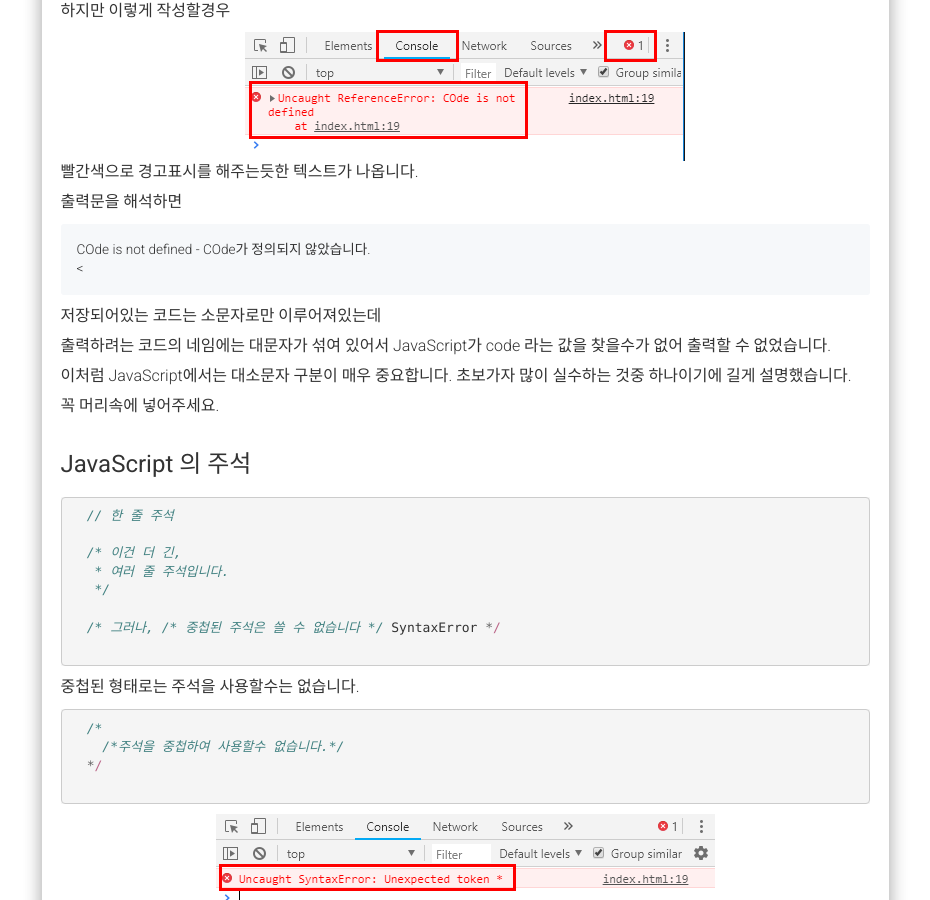
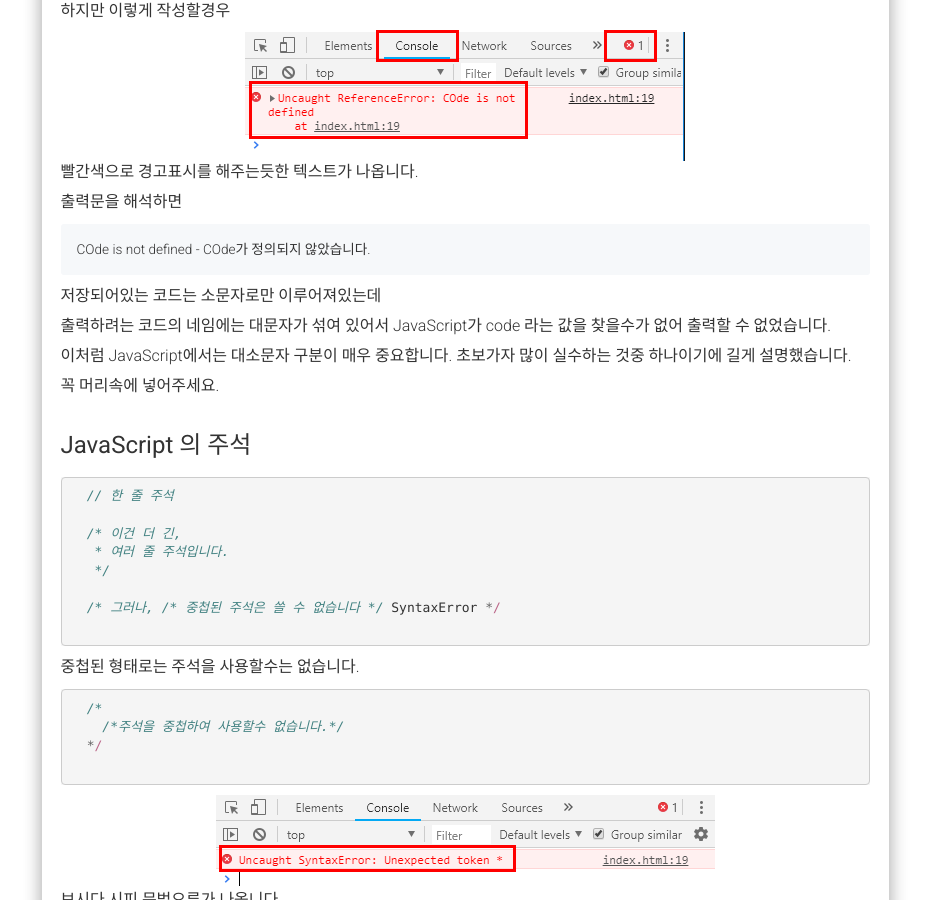
Before and after one commit to alalstjr/promote.github.io, a Jekyll site: the page built from _posts/2018-08-25-JavaScript 기초문법.md, in a window 1280 px wide and 900 px high, scrolled down 1332 px. Shown: the whole window, without its empty margins (321-1251 px from the left). Built offline with Jekyll 4.4.1, drawn with Linux system fonts in a browser that asks for light colours; nearby versions of some CDN libraries; our own code applies the rules of GitHub Pages for plain Markdown files; comment, search, counter and statistics services are not loaded.

Commit message:
Update 2018-08-25-JavaScript 기초문법.md

```diff
--- a/_posts/2018-08-25-JavaScript 기초문법.md
+++ b/_posts/2018-08-25-JavaScript 기초문법.md
@@ -53,7 +53,7 @@
   <p>출력문을 해석하면</p>
   <div class="pro-txt">
     <p>COde is not defined - COde가 정의되지 않았습니다.</p>
-  <</div>
+  </div>
   <p>저장되어있는 코드는 소문자로만 이루어져있는데</p>
   <p>출력하려는 코드의 네임에는 대문자가 섞여 있어서 JavaScript가 code 라는 값을 찾을수가 없어 출력할 수 없었습니다.</p>
 
```
